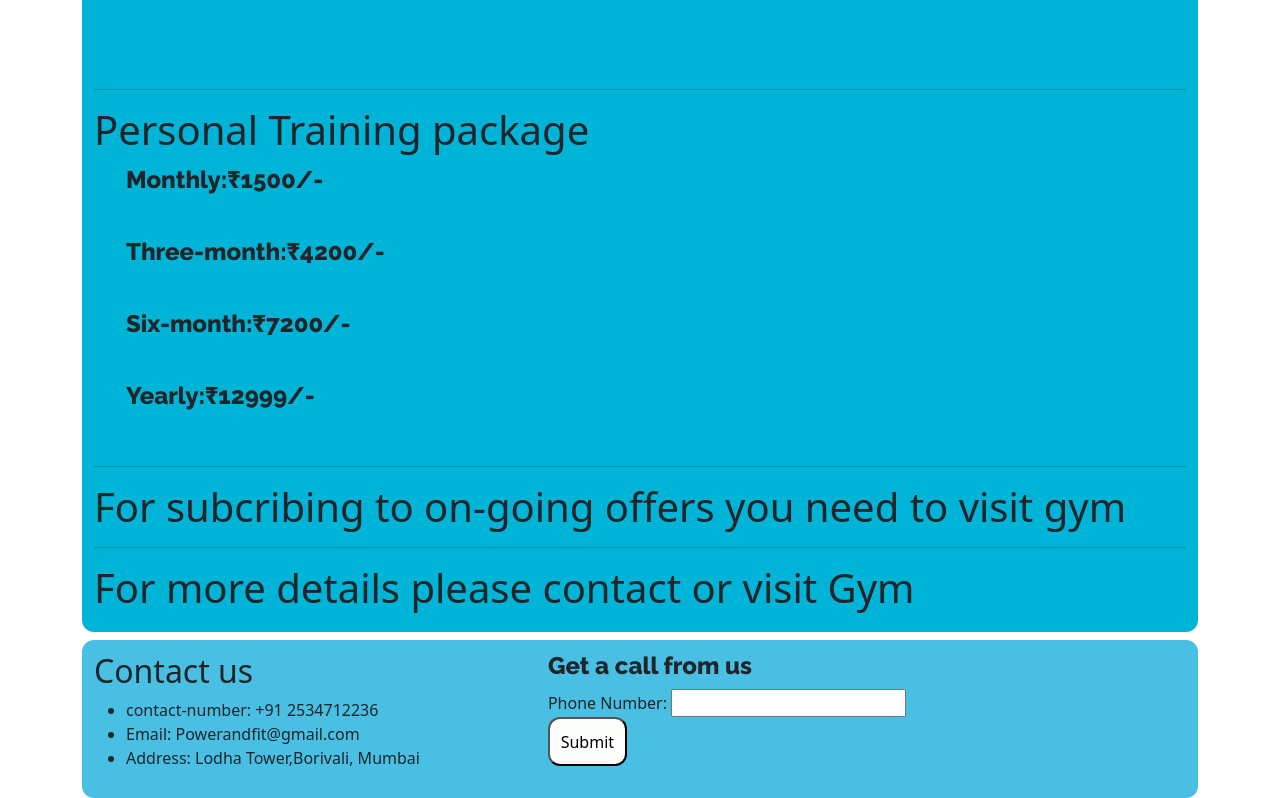
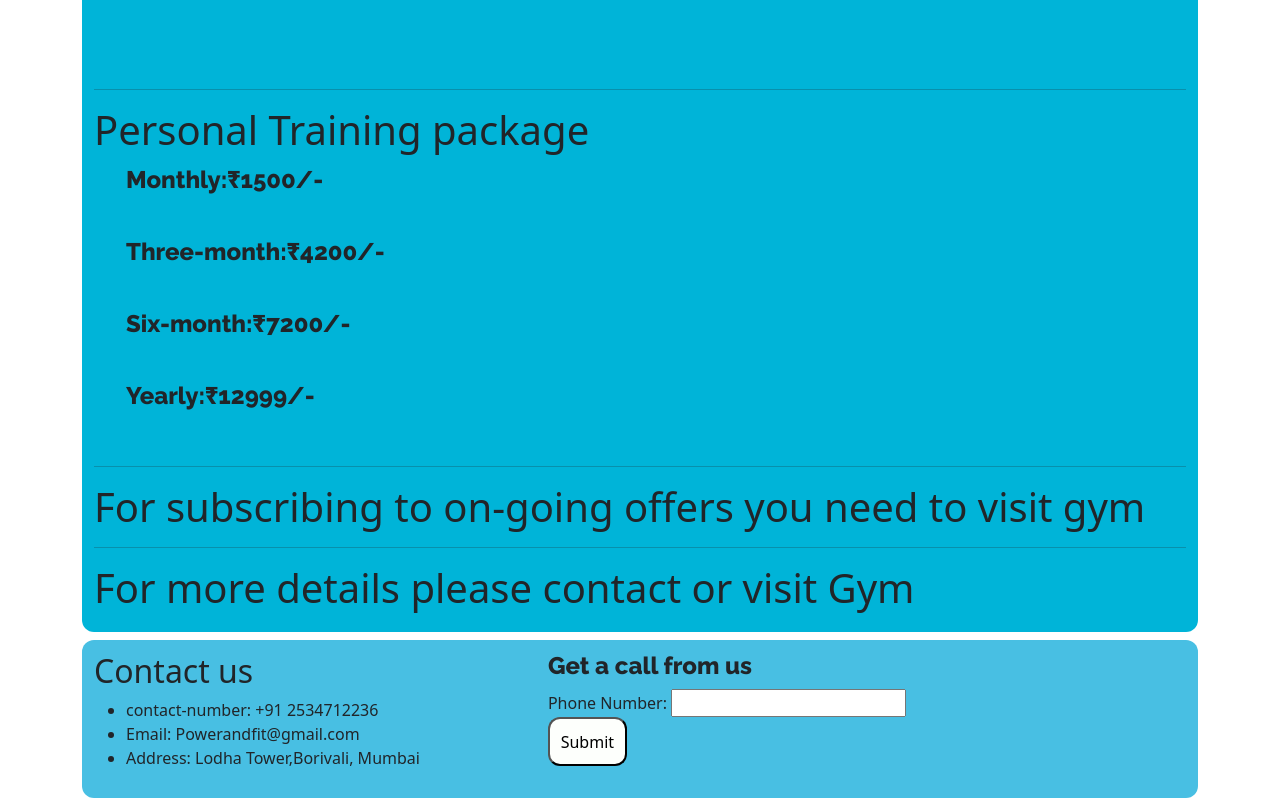
Before and after one commit to Dikshant52/Gym-website, a plain HTML site: page subscribe.html in a window 1280 px wide. Shown: the part 859-1657 px from the top of the page. Drawn offline with nearby package versions, Linux system fonts and the light colour scheme.

Commit message:
Update subscribe.html

```diff
--- a/subscribe.html
+++ b/subscribe.html
@@ -69,7 +69,7 @@
         </ul>
     </div>
     <hr>
-    <h1>For subcribing to on-going offers you need to visit gym</h1>
+    <h1>For subscribing to on-going offers you need to visit gym</h1>
     <hr>
     <h1>For more details please contact or visit Gym</h1>
 </div>
```
